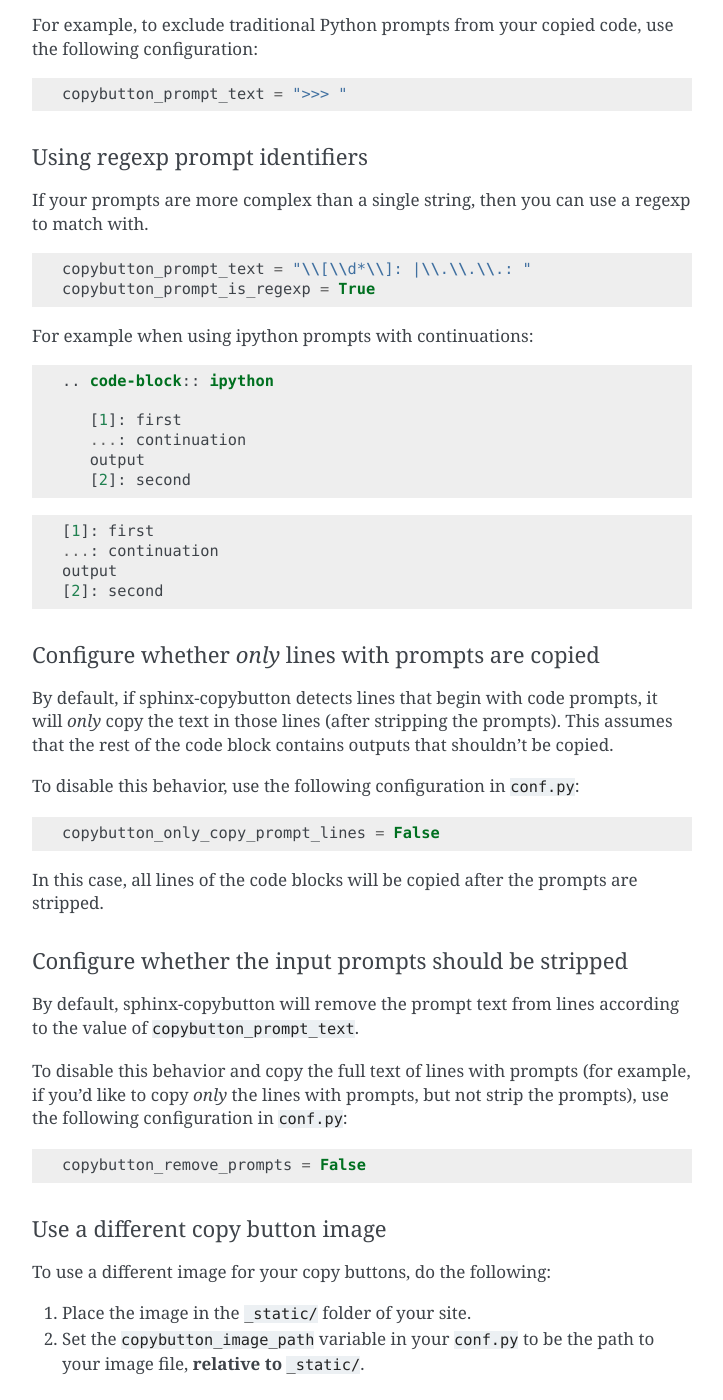
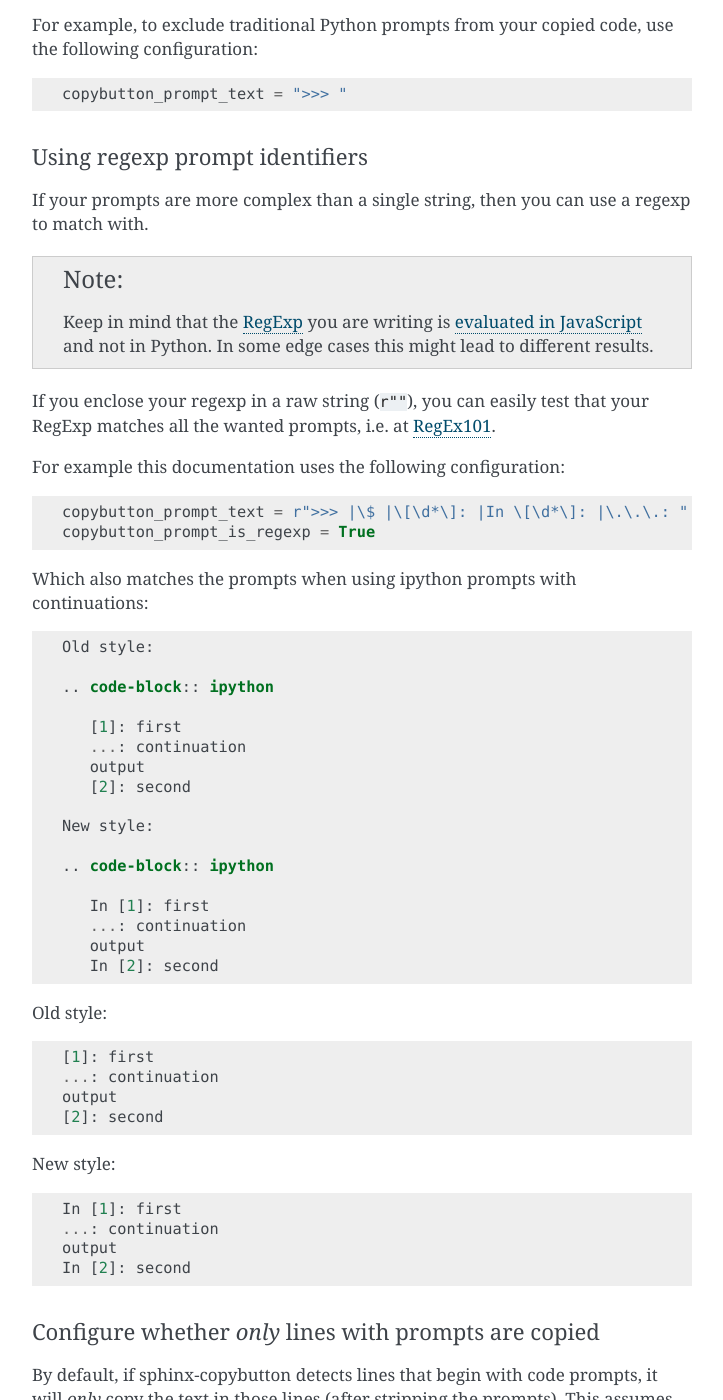
Before and after one commit to executablebooks/sphinx-copybutton, a Sphinx documentation site: the page built from doc/index.rst, in a window 1280 px wide and 1400 px high, scrolled down 2484 px. Shown: the whole window, without its empty margins (388-1111 px from the left). Built offline with Sphinx 7.4.7, drawn with Linux system fonts in a browser that asks for light colours.

Commit message:
Updated documentation on how to use 'copybutton_prompt_text' with regexp

```diff
--- a/doc/index.rst
+++ b/doc/index.rst
@@ -140,14 +140,31 @@ Using regexp prompt identifiers
 
 If your prompts are more complex than a single string, then you can use a regexp to match with.
 
+.. note::
+
+   Keep in mind that the
+   `RegExp <https://developer.mozilla.org/docs/Web/JavaScript/Reference/Global_Objects/RegExp>`_
+   you are writing is
+   `evaluated in JavaScript <https://github.com/executablebooks/sphinx-copybutton/blob/a58da090dae6f4d38870929e0258a0c8ee626f8f/sphinx_copybutton/_static/copybutton_funcs.js#L7>`_
+   and not in Python.
+   In some edge cases this might lead to different results.
+
+If you enclose your regexp in a raw string (``r""``),
+you can easily test that your RegExp matches all the wanted prompts,
+i.e. at `RegEx101 <https://regex101.com>`_.
+
+For example this documentation uses the following configuration:
+
 .. code-block:: python
 
-   copybutton_prompt_text = "\\[\\d*\\]: |\\.\\.\\.: "
+   copybutton_prompt_text = r">>> |\$ |\[\d*\]: |In \[\d*\]: |\.\.\.: "
    copybutton_prompt_is_regexp = True
 
-For example when using ipython prompts with continuations:
+Which also matches the prompts when using ipython prompts with continuations:
 
 .. code-block:: restructuredtext
+
+   Old style:
 
    .. code-block:: ipython
 
@@ -156,12 +173,32 @@ For example when using ipython prompts with continuations:
       output
       [2]: second
 
+   New style:
+
+   .. code-block:: ipython
+
+      In [1]: first
+      ...: continuation
+      output
+      In [2]: second
+
+Old style:
+
 .. code-block:: ipython
 
    [1]: first
    ...: continuation
    output
    [2]: second
+
+New style:
+
+.. code-block:: ipython
+
+   In [1]: first
+   ...: continuation
+   output
+   In [2]: second
 
 Configure whether *only* lines with prompts are copied
 ~~~~~~~~~~~~~~~~~~~~~~~~~~~~~~~~~~~~~~~~~~~~~~~~~~~~~~
```
